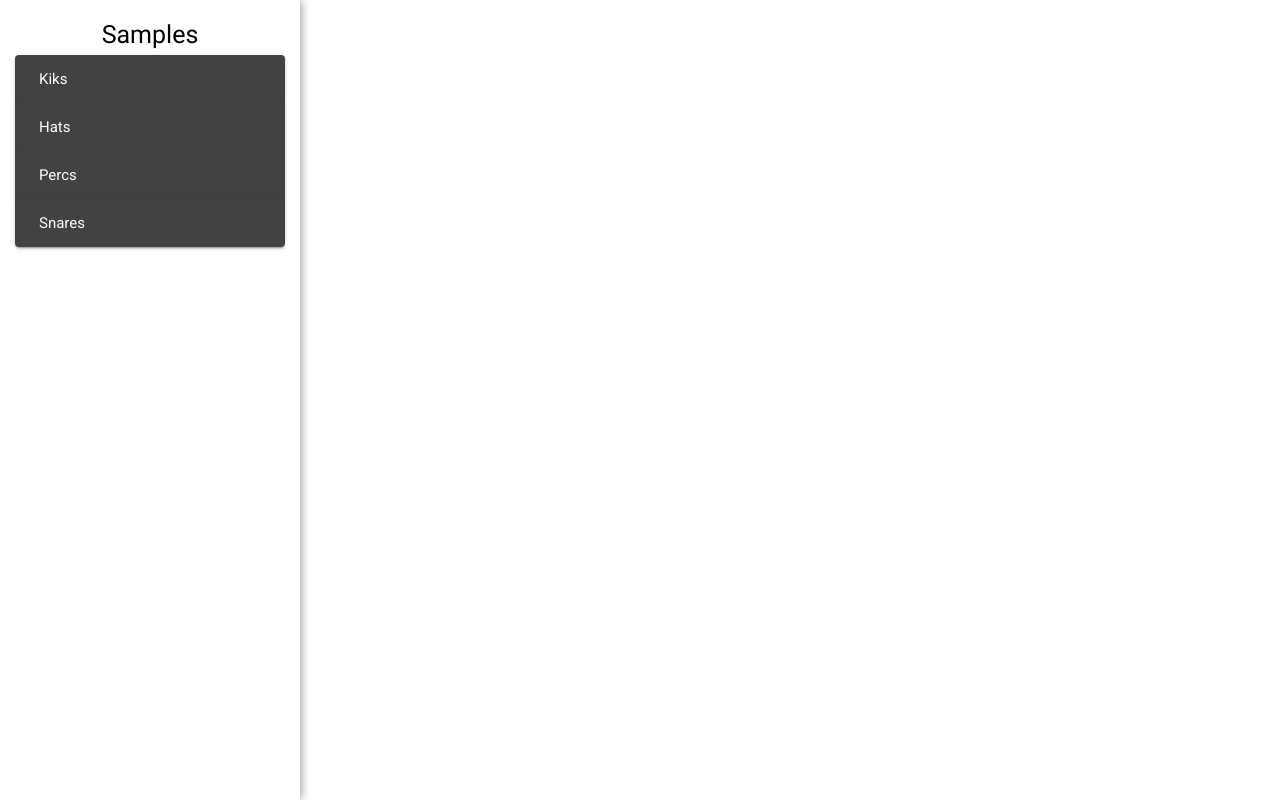
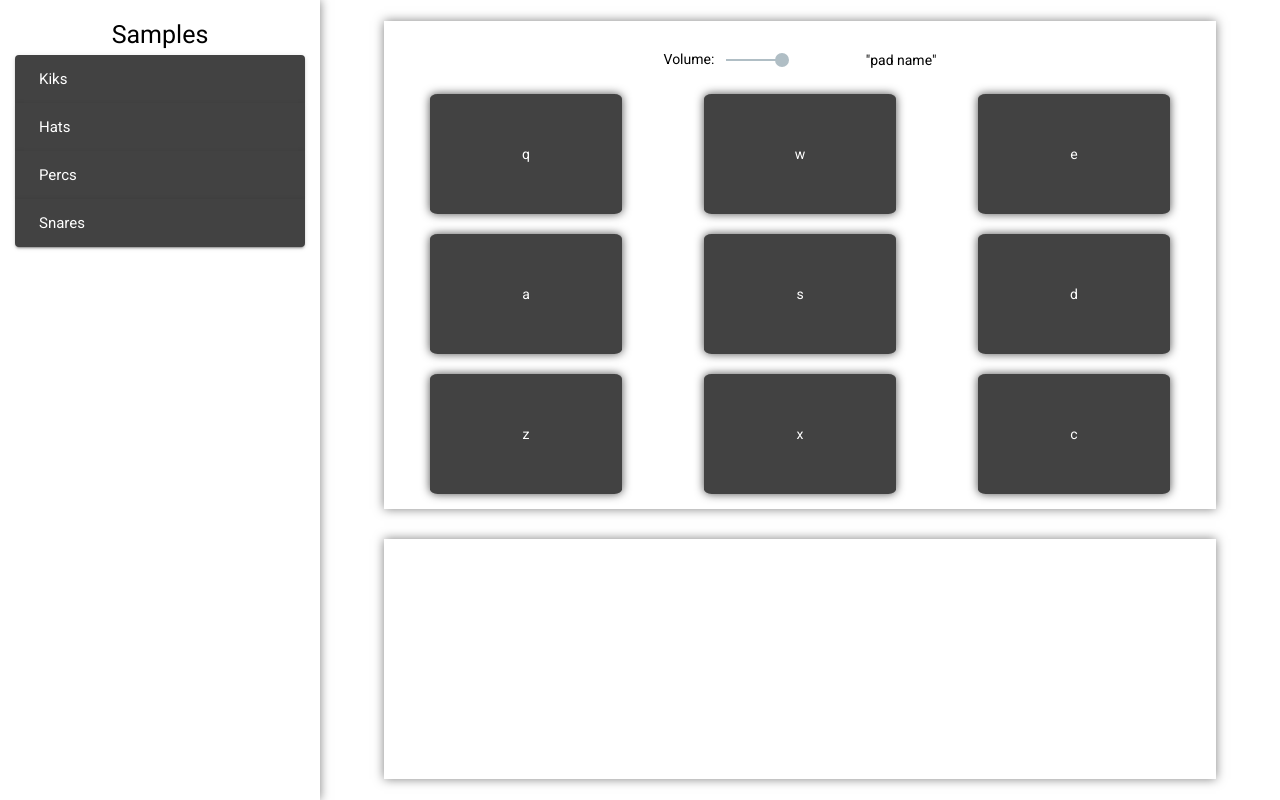
Before and after one commit to Velllll/audio-web-api, an Angular app: page / in a window 1280 px wide. Built offline with nearby package versions, Linux system fonts and the light colour scheme.

Commit message:
added pads panel

```diff
--- a/src/app/modules/drum-machine/components/files/files.component.scss
+++ b/src/app/modules/drum-machine/components/files/files.component.scss
@@ -1,5 +1,5 @@
 .container {
-    width: 300px;
+    width: 25vw;
     height: 100%;
     overflow: scroll;
     padding: 15px;
--- a/src/app/modules/drum-machine/components/pads/pads.component.html
+++ b/src/app/modules/drum-machine/components/pads/pads.component.html
@@ -1 +1,16 @@
-<p>pads works!</p>
+<div class="container">
+    <div class="settings">
+        <div class="volume">
+            Volume: <mat-slider displayValue value="50"></mat-slider>
+        </div>
+        <div class="name">
+            "pad name"
+        </div>
+    </div>
+    <div class="pads-container">
+        <div class="pads noselect" *ngFor="let pad of ['q', 'w', 'e', 'a', 's', 'd', 'z', 'x', 'c']">
+            {{pad}}
+        </div>
+    </div>
+
+</div>
--- a/src/app/modules/drum-machine/components/pads/pads.component.scss
+++ b/src/app/modules/drum-machine/components/pads/pads.component.scss
@@ -0,0 +1,56 @@
+.container {
+    box-shadow: 0px 0px 10px rgba(0, 0, 0, 0.5);
+    width: 65vw;
+    padding: 15px;
+    margin: 15px;
+    .settings {
+        display: flex;
+        justify-content: center;
+        align-items: center;
+        margin-bottom: 10px;
+        .volume {
+            margin: 0 10px;
+            mat-slider {
+            }
+        }
+        .name {
+            margin: 0 10px;
+
+        }
+
+    }
+    .pads-container {
+        display: grid;
+        grid-template-columns: repeat(3, 1fr);
+        gap: 20px;
+        place-items: center;
+
+        .pads {
+            border-radius: 4%;
+            width: 15vw;
+            height: 15vh;
+            display: flex;
+            align-items: center;
+            justify-content: center;
+            background-color: #424242;
+            box-shadow: 0px 0px 10px rgba(0, 0, 0, 0.7);
+            color: rgb(255, 255, 255);
+            cursor: pointer;
+
+            &:hover {
+                box-shadow: 0px 0px 15px rgba(100, 31, 31, 0.5);
+                transition-duration: 500ms;
+            }
+        }
+    }
+}
+
+.noselect {
+    -webkit-touch-callout: none; /* iOS Safari */
+      -webkit-user-select: none; /* Safari */
+       -khtml-user-select: none; /* Konqueror HTML */
+         -moz-user-select: none; /* Old versions of Firefox */
+          -ms-user-select: none; /* Internet Explorer/Edge */
+              user-select: none; /* Non-prefixed version, currently
+                                    supported by Chrome, Edge, Opera and Firefox */
+  }
--- a/src/app/modules/drum-machine/components/scales/scales.component.html
+++ b/src/app/modules/drum-machine/components/scales/scales.component.html
@@ -1 +1,3 @@
-<p>scales works!</p>
+<div class="container">
+
+</div>
--- a/src/app/modules/drum-machine/components/scales/scales.component.scss
+++ b/src/app/modules/drum-machine/components/scales/scales.component.scss
@@ -0,0 +1,7 @@
+.container {
+    box-shadow: 0px 0px 10px rgba(0, 0, 0, 0.5);
+    width: 65vw;
+    padding: 15px;
+    margin: 15px;
+    height: 30vh;
+}
--- a/src/app/modules/drum-machine/drum-machine.module.ts
+++ b/src/app/modules/drum-machine/drum-machine.module.ts
@@ -9,6 +9,7 @@ import { ScalesComponent } from './components/scales/scales.component';
 import {MatExpansionModule} from '@angular/material/expansion';
 import { StoreService } from './services/store/store.service';
 import {MatIconModule} from '@angular/material/icon';
+import {MatSliderModule} from '@angular/material/slider';
 
 @NgModule({
   declarations: [
@@ -21,7 +22,8 @@ import {MatIconModule} from '@angular/material/icon';
     CommonModule,
     DrumMachineRoutingModule,
     MatExpansionModule,
-    MatIconModule
+    MatIconModule,
+    MatSliderModule
   ],
   providers: [StoreService]
 })
--- a/src/app/modules/drum-machine/main/main.component.html
+++ b/src/app/modules/drum-machine/main/main.component.html
@@ -1 +1,7 @@
-<app-files></app-files>
+<div class="container">
+    <app-files></app-files>
+    <div class="vst-container">
+        <app-pads></app-pads>
+        <app-scales></app-scales>
+    </div>
+</div>
--- a/src/app/modules/drum-machine/main/main.component.scss
+++ b/src/app/modules/drum-machine/main/main.component.scss
@@ -0,0 +1,11 @@
+.container {
+    display: flex;
+    height: 100%;
+    .vst-container {
+        width: 75vw;
+        display: flex;
+        flex-direction: column;
+        justify-content: center;
+        align-items: center;
+    }
+}
--- a/src/app/modules/drum-machine/services/store/store.service.ts
+++ b/src/app/modules/drum-machine/services/store/store.service.ts
@@ -4,6 +4,7 @@ import { BehaviorSubject } from 'rxjs';
 export interface ISound {
   name: string;
   src: string;
+  pad?: number
 }
 
 @Injectable()
```
